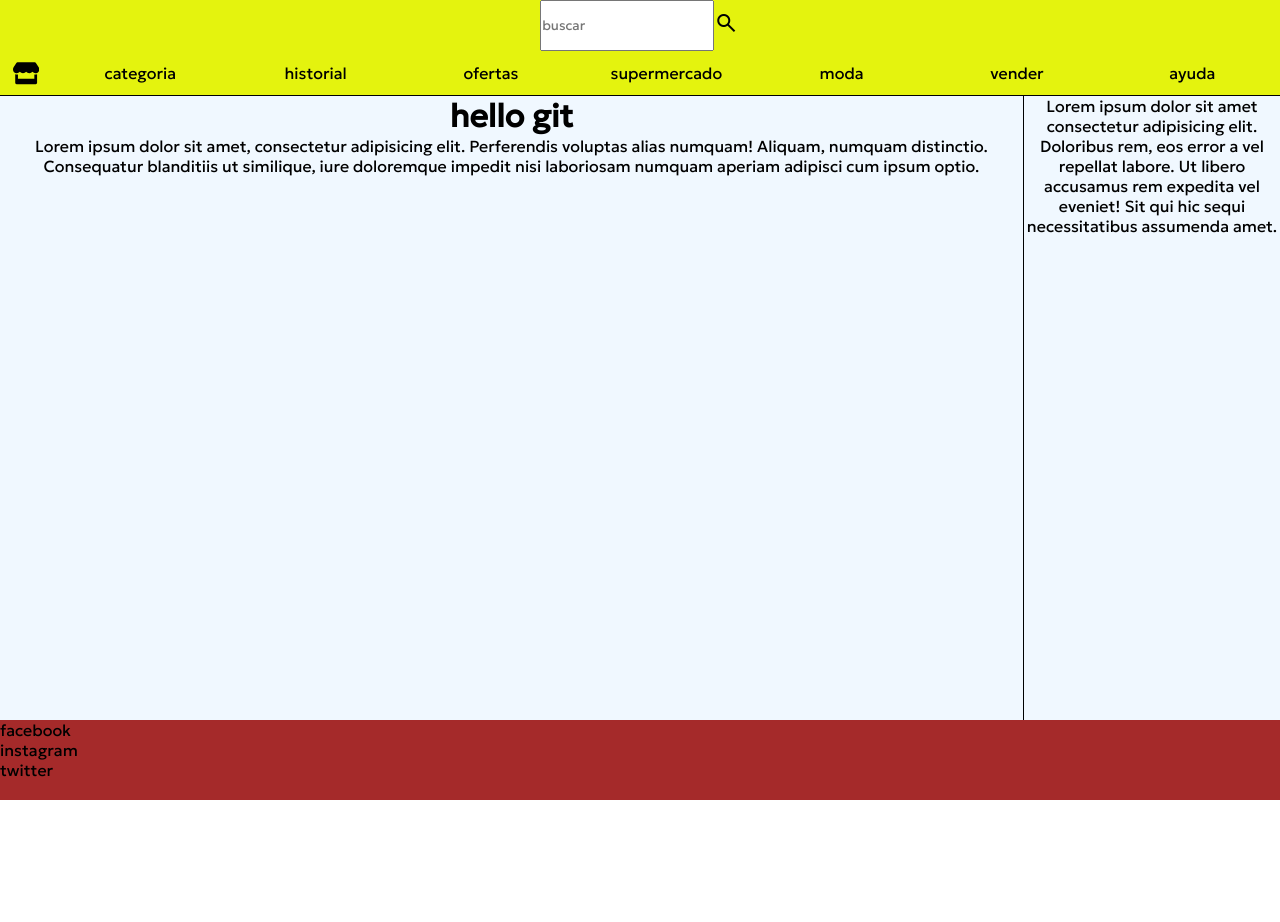
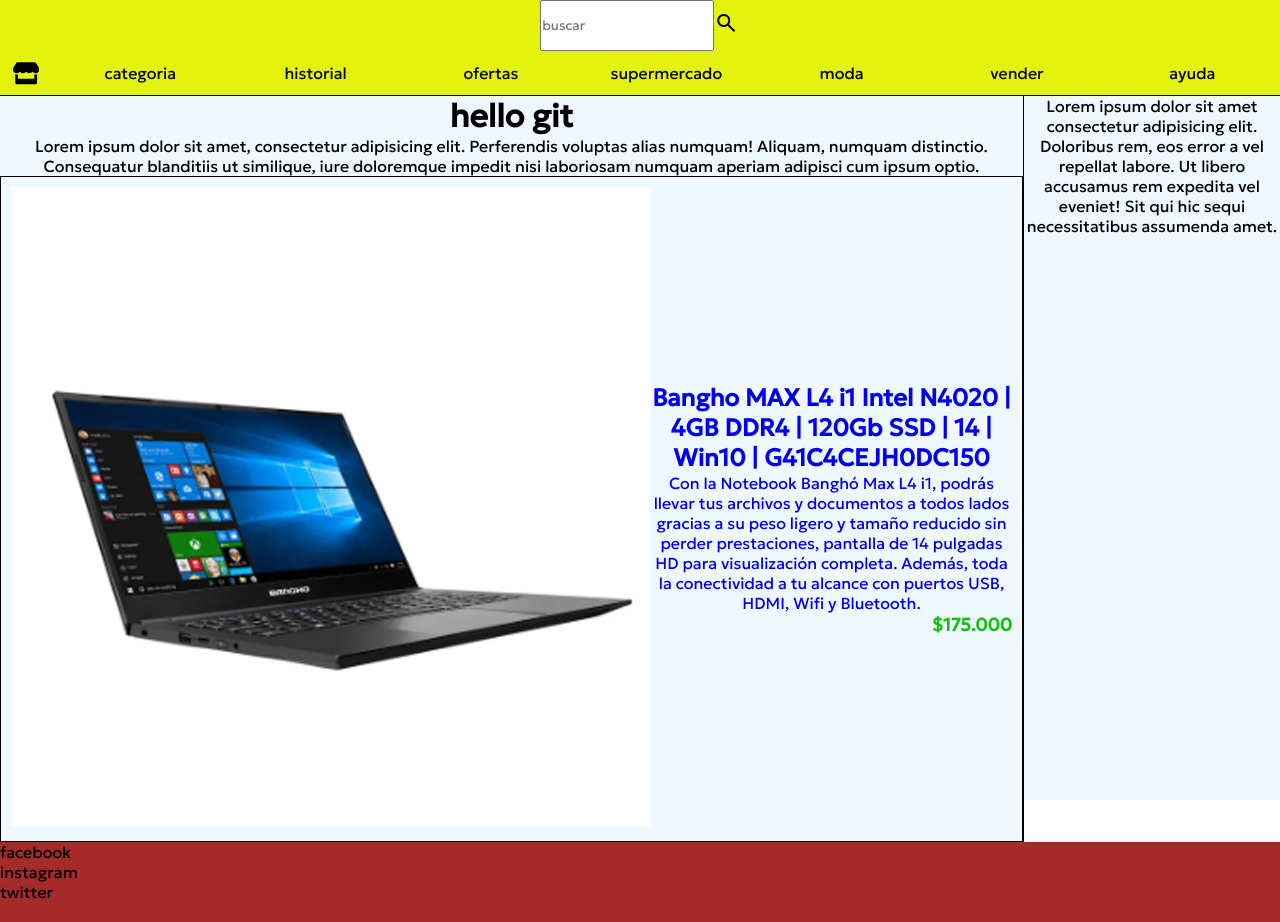
Before and after one commit to Eliseojramos/Eliseojramos, a website: page index.html in a window 1280 px wide. Before the commit the page ends 800 px from the top, so only its background shows below. Drawn offline with nearby package versions, Linux system fonts and the light colour scheme.

Commit message:
inclusion de articulos

```diff
--- a/index.html
+++ b/index.html
@@ -44,6 +44,24 @@
             <h1>hello git</h1>
             <p>Lorem ipsum dolor sit amet, consectetur adipisicing elit. Perferendis voluptas alias numquam! Aliquam, numquam distinctio. Consequatur blanditiis ut similique, iure doloremque impedit nisi laboriosam numquam aperiam adipisci cum ipsum optio.</p>
         </div>
+        <div class="cont">
+
+            <div class="cont__articulos">
+                <a class="cont__articulos__a" href="www.google.com">
+                    <div class="conteiner"><img class="conteiner__img" src="./img/img1.png" ></div>
+                <div class="cont__articulos__a__txt">
+                    <h2> Bangho MAX L4 i1 Intel N4020 | 4GB DDR4 | 120Gb SSD | 14 | Win10 | G41C4CEJH0DC150</h2>
+                    <p>Con la Notebook Banghó Max L4 i1, podrás llevar tus archivos y documentos a todos lados gracias a su peso ligero y tamaño reducido sin perder prestaciones, pantalla de 14 pulgadas HD para visualización completa. Además, toda la conectividad a tu alcance con puertos USB, HDMI, Wifi y Bluetooth.</p>
+                    <p class="precio">$175.000</p>
+                </div>
+            </a>
+
+
+
+
+            </div>
+
+        </div>
     </main>
     <aside class="gridAside">Lorem ipsum dolor sit amet consectetur adipisicing elit. Doloribus rem, eos error a vel repellat labore. Ut libero accusamus rem expedita vel eveniet! Sit qui hic sequi necessitatibus assumenda amet.</aside>
     <footer class="gridFooter">
--- a/sass/main.scss
+++ b/sass/main.scss
@@ -83,6 +83,59 @@
     background-color:aliceblue;
     border-right: 1px solid black;
 }
+.cont{
+    display: flex;
+    flex-flow: column;
+    .cont__articulos{
+        height: 20%;}
+    }
+
+
+
+        .cont__articulos__a{
+            display: flex;
+            border: 1px solid black;
+            padding: 10px;
+            align-items: center;
+            text-decoration: none;
+            :active{
+                color: black;
+            }
+            :visited{
+                color: black;
+            }
+
+        }
+
+
+        .container{
+            width: 18%;
+            height: 100%;
+            padding: 0.4rem;
+            .container__img{
+                width: 90%;
+                height: 90%;
+            }
+        }
+
+
+
+            .cont__articulos__a__txt{
+                display: flex;
+                flex-direction: column;}
+                .precio{
+                    color: rgb(16, 193, 16);
+                    display: flex;
+                    justify-content: flex-end;
+                    font-weight: 700;
+                    font-size: large;
+                }
+
+
+
+
+
+
 .gridAside{
     grid-area: gridAside;
     text-align: center;
```
Also changed, not shown: css/main.css, img/img1.png (added), img/img2.png (added), img/img3.png (added).
